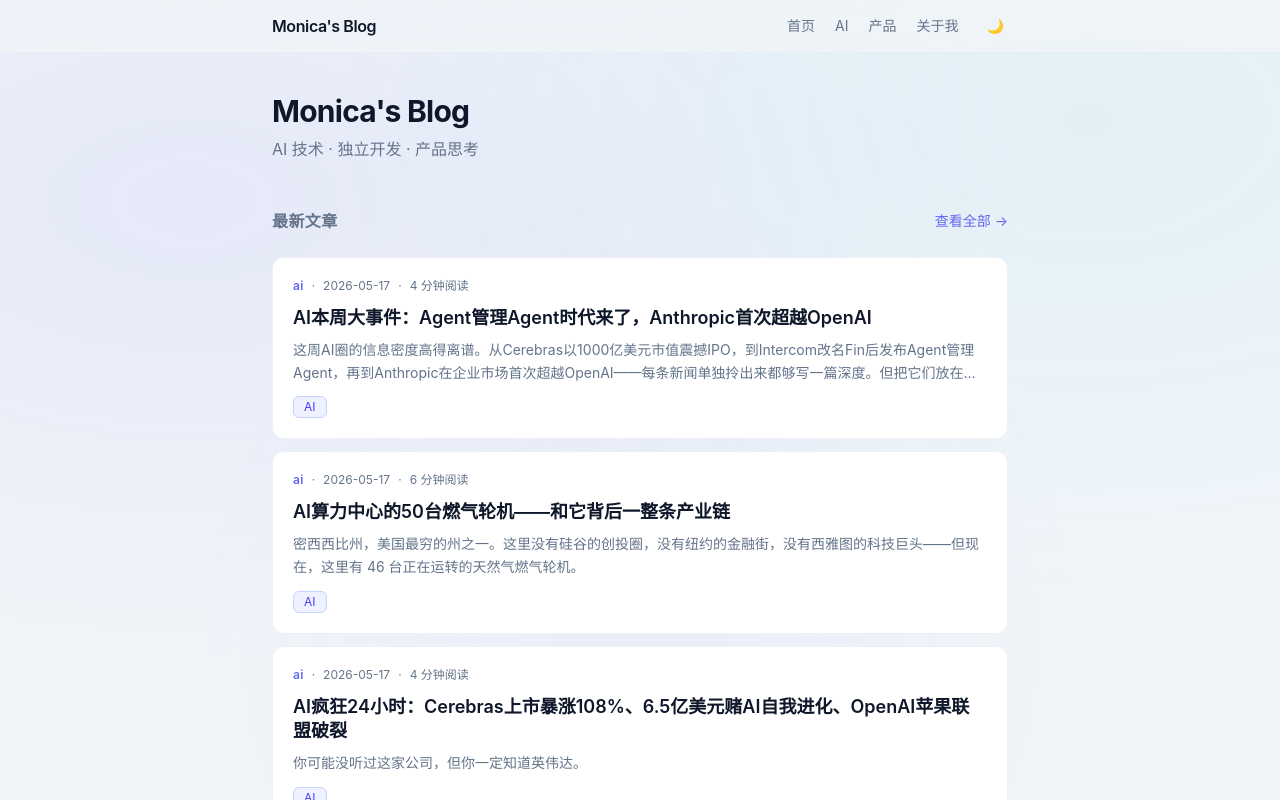
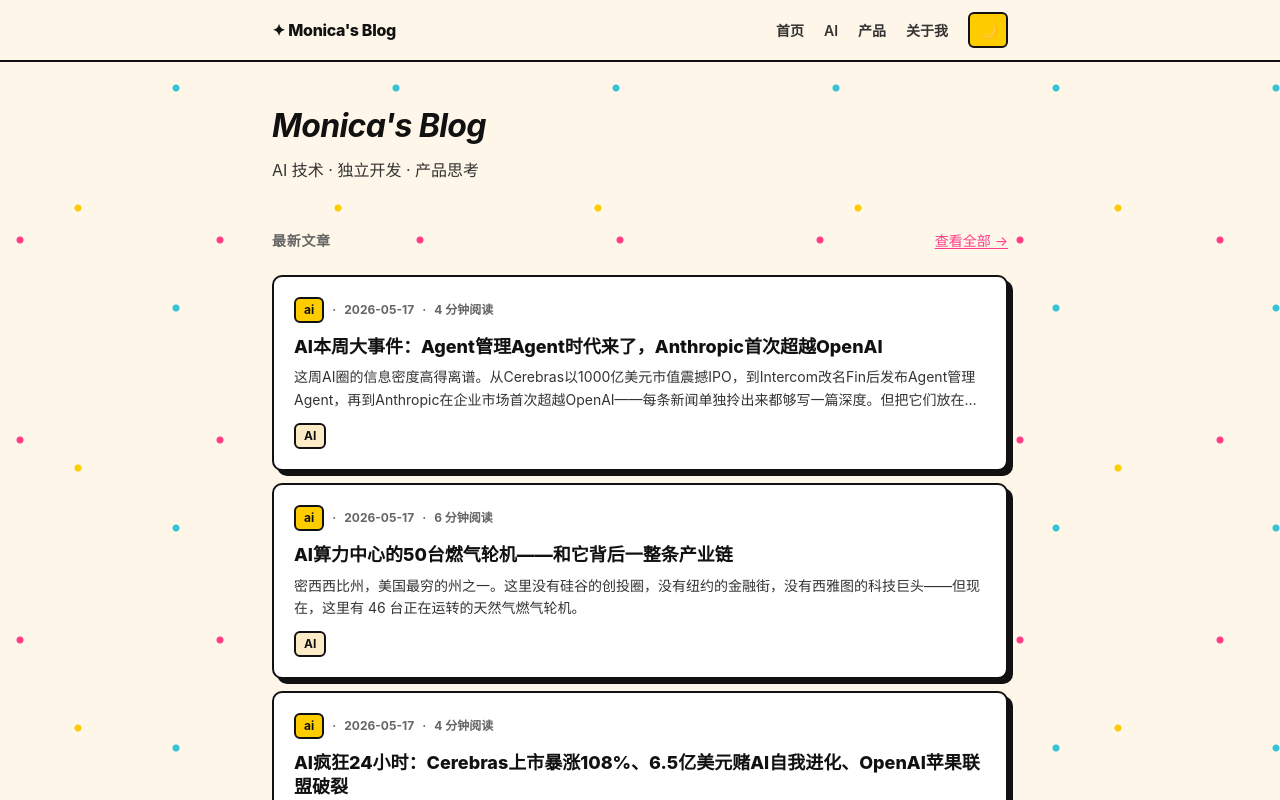
Before and after one commit to AILabs-monica/myblog, a Next.js app: page / in a window 1280 px wide. Shown: the top 800 px of the page. Built offline with nearby package versions, Linux system fonts and the light colour scheme.

Commit message:
redesign: memphis-pop style with bold colors and dots background

```diff
--- a/app/globals.css
+++ b/app/globals.css
@@ -2,44 +2,59 @@
 
 @custom-variant dark (&:where(.dark, .dark *));
 
-@theme {
-  --color-primary: #6366f1;
-  --color-primary-dark: #4f46e5;
-  --color-accent: #06b6d4;
-  --color-bg: #f1f5f9;
-  --color-bg-dark: #020617;
-  --color-text: #0f172a;
-  --color-text-dark: #e2e8f0;
-  --color-muted: #64748b;
-  --color-muted-dark: #94a3b8;
-  --color-border: #e2e8f0;
-  --color-border-dark: #1e293b;
-  --color-card: #ffffff;
-  --color-card-dark: #0f172a;
+:root {
+  --bg: #fef6e8;
+  --bg-soft: #fdebc7;
+  --surface: #ffffff;
+  --text-1: #111111;
+  --text-2: #333333;
+  --text-3: #666666;
+  --accent: #ff3d8b;
+  --accent-2: #37c2d7;
+  --accent-3: #ffcc00;
+  --good: #6ac04c;
+  --warn: #ffcc00;
+  --bad: #ff3d8b;
+  --grad: linear-gradient(135deg,#ff3d8b,#ffcc00 50%,#37c2d7);
+  --border: #111111;
+  --radius: 10px;
+  --radius-sm: 6px;
+  --shadow: 5px 5px 0 #111;
+  --font-sans: 'Space Grotesk','Inter','Noto Sans SC',sans-serif;
+}
+
+.dark {
+  --bg: #1a1a1a;
+  --bg-soft: #2a2a2a;
+  --surface: #333333;
+  --text-1: #f0f0f0;
+  --text-2: #cccccc;
+  --text-3: #888888;
+  --border: #ff3d8b;
+  --shadow: 5px 5px 0 #ff3d8b;
 }
 
 body {
-  @apply bg-bg text-text dark:bg-bg-dark dark:text-text-dark;
-  font-family: "Inter", -apple-system, BlinkMacSystemFont, "Noto Sans SC", "Microsoft YaHei", sans-serif;
+  background: var(--bg);
+  color: var(--text-1);
+  font-family: 'Space Grotesk','Inter','Noto Sans SC',sans-serif;
+  background-image:
+    radial-gradient(circle at 10% 20%, #ff3d8b 3px, transparent 4px),
+    radial-gradient(circle at 80% 40%, #37c2d7 3px, transparent 4px),
+    radial-gradient(circle at 30% 80%, #ffcc00 3px, transparent 4px);
+  background-size: 200px 200px, 220px 220px, 260px 260px;
 }
 
-body::before {
-  content: '';
-  position: fixed;
-  inset: 0;
-  pointer-events: none;
-  z-index: -1;
-  background:
-    radial-gradient(ellipse at 15% 25%, rgba(99, 102, 241, 0.08) 0%, transparent 55%),
-    radial-gradient(ellipse at 85% 15%, rgba(6, 182, 212, 0.06) 0%, transparent 50%),
-    radial-gradient(ellipse at 50% 80%, rgba(99, 102, 241, 0.05) 0%, transparent 50%);
+.dark body {
+  background-image:
+    radial-gradient(circle at 10% 20%, #ff3d8b 2px, transparent 3px),
+    radial-gradient(circle at 80% 40%, #37c2d7 2px, transparent 3px),
+    radial-gradient(circle at 30% 80%, #ffcc00 2px, transparent 3px);
+  background-size: 180px 180px, 200px 200px, 240px 240px;
 }
 
-.dark body::before {
-  background:
-    radial-gradient(ellipse at 15% 25%, rgba(99, 102, 241, 0.12) 0%, transparent 55%),
-    radial-gradient(ellipse at 85% 15%, rgba(6, 182, 212, 0.08) 0%, transparent 50%),
-    radial-gradient(ellipse at 50% 80%, rgba(99, 102, 241, 0.08) 0%, transparent 50%);
+nav, footer {
+  border-color: var(--border) !important;
 }
 
 .article-content h2 {
@@ -47,76 +62,66 @@
   font-weight: 700;
   margin-top: 2.5rem;
   margin-bottom: 0.75rem;
-  padding-bottom: 0.5rem;
-  border-bottom: 1px solid var(--color-border);
-  letter-spacing: -0.02em;
-}
-
-.dark .article-content h2 {
-  border-bottom-color: var(--color-border-dark);
+  padding: 0.5rem 0.75rem;
+  background: var(--bg-soft);
+  border-left: 6px solid var(--accent);
+  color: var(--text-1);
 }
 
 .article-content h3 {
   font-size: 1.25rem;
-  font-weight: 600;
+  font-weight: 700;
   margin-top: 2rem;
   margin-bottom: 0.5rem;
+  color: var(--accent-2);
 }
 
 .article-content p {
   margin-bottom: 1rem;
   line-height: 1.8;
+  color: var(--text-2);
 }
 
 .article-content a {
-  color: var(--color-primary);
-  text-decoration: none;
-  border-bottom: 1px solid transparent;
-  transition: border-color 0.15s;
+  color: var(--accent);
+  font-weight: 600;
+  text-decoration: underline;
+  text-decoration-style: wavy;
+  text-underline-offset: 3px;
 }
 
 .article-content a:hover {
-  border-bottom-color: var(--color-primary);
+  color: var(--accent-2);
 }
 
 .article-content blockquote {
-  border-left: 3px solid var(--color-primary);
-  background: #f8fafc;
+  border-left: 6px solid var(--accent-3);
+  background: var(--bg-soft);
   padding: 0.75rem 1rem;
   margin: 1.25rem 0;
-  border-radius: 0 0.5rem 0.5rem 0;
-  font-style: italic;
-  color: #475569;
-}
-
-.dark .article-content blockquote {
-  background: #1e293b;
-  color: #cbd5e1;
+  font-weight: 600;
+  color: var(--text-1);
 }
 
 .article-content pre {
-  background: #0f172a;
-  color: #e2e8f0;
+  background: #111;
+  color: #ffcc00;
   padding: 1rem;
-  border-radius: 0.5rem;
+  border-radius: var(--radius-sm);
+  border: 2.5px solid var(--accent-2);
   overflow-x: auto;
   margin: 1.25rem 0;
   font-size: 0.875rem;
-  line-height: 1.6;
-  border: 1px solid #1e293b;
 }
 
 .article-content code {
   font-size: 0.875rem;
-  background: #e2e8f0;
+  background: var(--accent-3);
   padding: 0.125rem 0.375rem;
-  border-radius: 0.25rem;
-  font-family: "SF Mono", "Fira Code", monospace;
-  font-weight: 500;
-}
-
-.dark .article-content code {
-  background: #1e293b;
+  border-radius: var(--radius-sm);
+  font-family: 'JetBrains Mono', monospace;
+  font-weight: 600;
+  color: #111;
 }
 
 .article-content pre code {
@@ -126,22 +131,24 @@
   color: inherit;
 }
 
-.article-content ul,
-.article-content ol {
+.article-content ul, .article-content ol {
   margin: 0.75rem 0;
   padding-left: 1.5rem;
   line-height: 1.8;
+  color: var(--text-2);
 }
 
-.article-content li {
-  margin-bottom: 0.25rem;
+.article-content li::marker {
+  color: var(--accent);
 }
 
 .article-content img {
-  border-radius: 0.5rem;
+  border-radius: var(--radius-sm);
   margin: 1.5rem auto;
   max-width: 100%;
   height: auto;
+  border: 2.5px solid #111;
+  box-shadow: var(--shadow);
 }
 
 .article-content svg {
@@ -151,14 +158,11 @@
 
 .article-content strong {
   font-weight: 700;
+  color: var(--accent);
 }
 
 .article-content hr {
   border: none;
-  border-top: 1px solid var(--color-border);
+  border-top: 4px dashed var(--accent-3);
   margin: 2rem 0;
 }
-
-.dark .article-content hr {
-  border-top-color: var(--color-border-dark);
-}
--- a/app/layout.tsx
+++ b/app/layout.tsx
@@ -25,28 +25,50 @@
 }: Readonly<{ children: React.ReactNode }>) {
   return (
     <html lang="zh-CN" suppressHydrationWarning>
-      <body className="min-h-screen bg-bg text-text dark:bg-bg-dark dark:text-text-dark">
-        <nav className="sticky top-0 z-50 border-b border-border/60 dark:border-border-dark/60 bg-bg/75 dark:bg-bg-dark/75 backdrop-blur-md">
-          <div className="mx-auto max-w-3xl px-4 py-3 flex items-center justify-between">
-            <a href="/" className="text-base font-semibold tracking-tight text-text dark:text-text-dark hover:text-primary dark:hover:text-primary transition-colors">
-              Monica&apos;s Blog
+      <body>
+        <nav style={{
+          position: 'sticky', top: 0, zIndex: 50,
+          borderBottom: '2.5px solid #111',
+          background: 'var(--bg)',
+          backdropFilter: 'blur(8px)',
+        }}>
+          <div style={{
+            maxWidth: '768px', margin: '0 auto', padding: '0.75rem 1rem',
+            display: 'flex', alignItems: 'center', justifyContent: 'space-between',
+          }}>
+            <a href="/" style={{
+              fontSize: '1rem', fontWeight: 800, color: 'var(--text-1)',
+              textDecoration: 'none', letterSpacing: '-0.02em',
+            }}>
+              ✦ Monica&apos;s Blog
             </a>
-            <div className="flex items-center gap-5 text-sm">
-              <a href="/" className="text-muted dark:text-muted-dark hover:text-primary dark:hover:text-primary transition-colors">首页</a>
-              <a href="/ai" className="text-muted dark:text-muted-dark hover:text-primary dark:hover:text-primary transition-colors">AI</a>
-              <a href="/products" className="text-muted dark:text-muted-dark hover:text-primary dark:hover:text-primary transition-colors">产品</a>
-              <a href="/about" className="text-muted dark:text-muted-dark hover:text-primary dark:hover:text-primary transition-colors">关于我</a>
-              <button id="theme-toggle" className="ml-1 p-1 rounded-md text-muted dark:text-muted-dark hover:text-primary dark:hover:text-primary hover:bg-gray-100 dark:hover:bg-gray-800 transition-colors" aria-label="切换主题">
-                🌙
-              </button>
+            <div style={{ display: 'flex', alignItems: 'center', gap: '1.25rem', fontSize: '0.875rem', fontWeight: 600 }}>
+              <a href="/" style={{ color: 'var(--text-2)', textDecoration: 'none' }}>首页</a>
+              <a href="/ai" style={{ color: 'var(--text-2)', textDecoration: 'none' }}>AI</a>
+              <a href="/products" style={{ color: 'var(--text-2)', textDecoration: 'none' }}>产品</a>
+              <a href="/about" style={{ color: 'var(--text-2)', textDecoration: 'none' }}>关于我</a>
+              <button id="theme-toggle" style={{
+                padding: '0.25rem 0.5rem', borderRadius: 'var(--radius-sm)',
+                color: 'var(--text-2)', cursor: 'pointer',
+                border: '2.5px solid #111', background: 'var(--accent-3)',
+                fontSize: '1rem', fontWeight: 700,
+              }} aria-label="切换主题">🌙</button>
             </div>
           </div>
         </nav>
-        <main className="mx-auto max-w-3xl px-4 py-10">
+        <main style={{
+          maxWidth: '768px', margin: '0 auto', padding: '2.5rem 1rem',
+        }}>
           {children}
         </main>
-        <footer className="border-t border-border/60 dark:border-border-dark/60 mt-16">
-          <div className="mx-auto max-w-3xl px-4 py-8 text-center text-xs text-muted dark:text-muted-dark">
+        <footer style={{
+          borderTop: '2.5px solid #111', marginTop: '4rem',
+        }}>
+          <div style={{
+            maxWidth: '768px', margin: '0 auto', padding: '2rem 1rem',
+            textAlign: 'center', fontSize: '0.75rem', color: 'var(--text-3)',
+            fontWeight: 600,
+          }}>
             <p>© {new Date().getFullYear()} Monica&apos;s Blog</p>
           </div>
         </footer>
--- a/app/page.tsx
+++ b/app/page.tsx
@@ -7,32 +7,41 @@
 
   return (
     <div>
-      <section className="mb-12">
-        <h1 className="text-3xl font-bold tracking-tight mb-2">Monica&apos;s Blog</h1>
-        <p className="text-muted dark:text-muted-dark text-base">
+      <section style={{ marginBottom: '3rem' }}>
+        <h1 style={{
+          fontSize: '2rem', fontWeight: 700, fontStyle: 'italic',
+          letterSpacing: '-0.02em', marginBottom: '0.5rem', color: 'var(--text-1)',
+        }}>Monica&apos;s Blog</h1>
+        <p style={{ color: 'var(--text-2)', fontSize: '1rem' }}>
           AI 技术 · 独立开发 · 产品思考
         </p>
       </section>
 
       <section>
-        <div className="flex items-center justify-between mb-6">
-          <h2 className="text-base font-semibold tracking-wide text-muted dark:text-muted-dark uppercase">最新文章</h2>
-          <Link
-            href="/ai"
-            className="text-sm text-primary hover:underline"
-          >
+        <div style={{
+          display: 'flex', alignItems: 'center', justifyContent: 'space-between',
+          marginBottom: '1.5rem',
+        }}>
+          <h2 style={{
+            fontSize: '0.875rem', fontWeight: 600, letterSpacing: '0.05em',
+            textTransform: 'uppercase', color: 'var(--text-3)',
+          }}>最新文章</h2>
+          <Link href="/ai" style={{
+            fontSize: '0.875rem', color: 'var(--accent)',
+            textDecoration: 'underline', textUnderlineOffset: '2px',
+          }}>
             查看全部 →
           </Link>
         </div>
-        <div className="space-y-3">
+        <div style={{ display: 'flex', flexDirection: 'column', gap: '0.75rem' }}>
           {posts.map((post) => (
             <PostCard key={post.slug} post={post} />
           ))}
         </div>
         {posts.length === 0 && (
-          <div className="text-center py-16 text-muted dark:text-muted-dark">
-            <p className="text-lg mb-2">还没有文章</p>
-            <p className="text-sm">在 content/ 目录下创建 .mdx 文件即可发布</p>
+          <div style={{ textAlign: 'center', padding: '4rem 0', color: 'var(--text-3)' }}>
+            <p style={{ fontSize: '1.125rem', marginBottom: '0.5rem' }}>还没有文章</p>
+            <p style={{ fontSize: '0.875rem' }}>在 content/ 目录下创建 .mdx 文件即可发布</p>
           </div>
         )}
       </section>
--- a/components/PostCard.tsx
+++ b/components/PostCard.tsx
@@ -1,31 +1,24 @@
 import Link from 'next/link'
 import { Post } from '@/lib/posts'
 
-const tagColors: Record<string, string> = {
-  AI: 'bg-indigo-50 text-indigo-600 border-indigo-200 dark:bg-indigo-900/20 dark:text-indigo-300 dark:border-indigo-800',
-  Transformer: 'bg-cyan-50 text-cyan-600 border-cyan-200 dark:bg-cyan-900/20 dark:text-cyan-300 dark:border-cyan-800',
-  深度学习: 'bg-violet-50 text-violet-600 border-violet-200 dark:bg-violet-900/20 dark:text-violet-300 dark:border-violet-800',
-  编程: 'bg-emerald-50 text-emerald-600 border-emerald-200 dark:bg-emerald-900/20 dark:text-emerald-300 dark:border-emerald-800',
-  Copilot: 'bg-sky-50 text-sky-600 border-sky-200 dark:bg-sky-900/20 dark:text-sky-300 dark:border-sky-800',
-  Agent: 'bg-orange-50 text-orange-600 border-orange-200 dark:bg-orange-900/20 dark:text-orange-300 dark:border-orange-800',
-  HyperFrame: 'bg-rose-50 text-rose-600 border-rose-200 dark:bg-rose-900/20 dark:text-rose-300 dark:border-rose-800',
-  视频生成: 'bg-pink-50 text-pink-600 border-pink-200 dark:bg-pink-900/20 dark:text-pink-300 dark:border-pink-800',
-  踩坑: 'bg-red-50 text-red-600 border-red-200 dark:bg-red-900/20 dark:text-red-300 dark:border-red-800',
-  独立开发: 'bg-teal-50 text-teal-600 border-teal-200 dark:bg-teal-900/20 dark:text-teal-300 dark:border-teal-800',
-  产品: 'bg-amber-50 text-amber-600 border-amber-200 dark:bg-amber-900/20 dark:text-amber-300 dark:border-amber-800',
-  变现: 'bg-green-50 text-green-600 border-green-200 dark:bg-green-900/20 dark:text-green-300 dark:border-green-800',
-}
-
-function getTagColor(tag: string): string {
-  return tagColors[tag] || 'bg-gray-50 text-gray-600 border-gray-200 dark:bg-gray-800/50 dark:text-gray-300 dark:border-gray-700'
-}
-
 export default function PostCard({ post }: { post: Post }) {
   return (
-    <article className="group rounded-xl border border-border/60 dark:border-border-dark/60 bg-card dark:bg-card-dark p-5 transition-all duration-200 hover:border-primary/40 hover:shadow-[0_2px_20px_rgba(99,102,241,0.08)] dark:hover:shadow-[0_2px_20px_rgba(99,102,241,0.12)]">
-      <Link href={`/posts/${post.slug}`} className="block">
-        <div className="flex items-center gap-2 text-xs text-muted dark:text-muted-dark mb-3">
-          <span className="font-semibold text-primary dark:text-primary tracking-wide">{post.category}</span>
+    <article style={{
+      borderRadius: 'var(--radius)', border: '2.5px solid #111',
+      background: 'var(--surface)', padding: '1.25rem',
+      boxShadow: '5px 5px 0 #111',
+    }}>
+      <Link href={`/posts/${post.slug}`} style={{ display: 'block', textDecoration: 'none', color: 'inherit' }}>
+        <div style={{
+          display: 'flex', alignItems: 'center', gap: '0.5rem',
+          fontSize: '0.75rem', color: 'var(--text-3)', marginBottom: '0.75rem',
+          fontWeight: 700,
+        }}>
+          <span style={{
+            background: 'var(--accent-3)', color: '#111',
+            padding: '0.125rem 0.5rem', borderRadius: 'var(--radius-sm)',
+            border: '2px solid #111',
+          }}>{post.category}</span>
           {post.date && (
             <>
               <span>·</span>
@@ -35,21 +28,29 @@
           <span>·</span>
           <span>{post.readingTime} 分钟阅读</span>
         </div>
-        <h2 className="text-lg font-semibold mb-2 leading-snug group-hover:text-primary transition-colors">
+        <h2 style={{
+          fontSize: '1.125rem', fontWeight: 800,
+          marginBottom: '0.5rem', lineHeight: 1.3, color: 'var(--text-1)',
+        }}>
           {post.title}
         </h2>
         {post.description && (
-          <p className="text-sm text-muted dark:text-muted-dark leading-relaxed line-clamp-2">
+          <p style={{
+            fontSize: '0.875rem', color: 'var(--text-2)', lineHeight: 1.6,
+            overflow: 'hidden', display: '-webkit-box', WebkitLineClamp: 2, WebkitBoxOrient: 'vertical',
+          }}>
             {post.description}
           </p>
         )}
         {post.tags.length > 0 && (
-          <div className="flex flex-wrap gap-1.5 mt-3">
+          <div style={{ display: 'flex', flexWrap: 'wrap', gap: '0.375rem', marginTop: '0.75rem' }}>
             {post.tags.map((tag) => (
-              <span
-                key={tag}
-                className={`text-xs px-2.5 py-0.5 rounded-md border ${getTagColor(tag)}`}
-              >
+              <span key={tag} style={{
+                fontSize: '0.75rem', padding: '0.125rem 0.5rem',
+                borderRadius: 'var(--radius-sm)',
+                background: 'var(--bg-soft)', color: 'var(--text-1)',
+                border: '2px solid #111', fontWeight: 700,
+              }}>
                 {tag}
               </span>
             ))}
```
Also changed, not shown: app/posts/[...slug]/page.tsx (+27 -11 lines).
